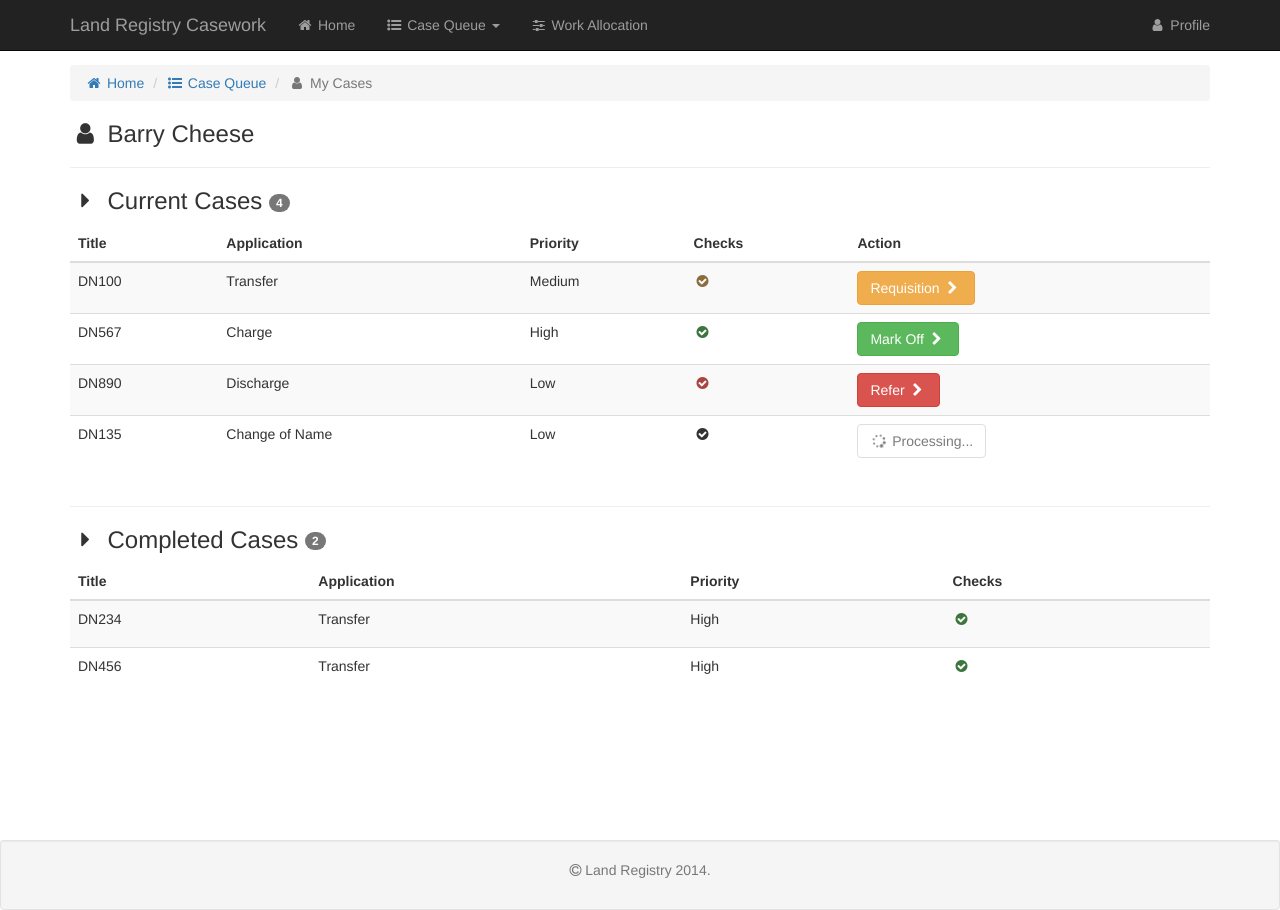
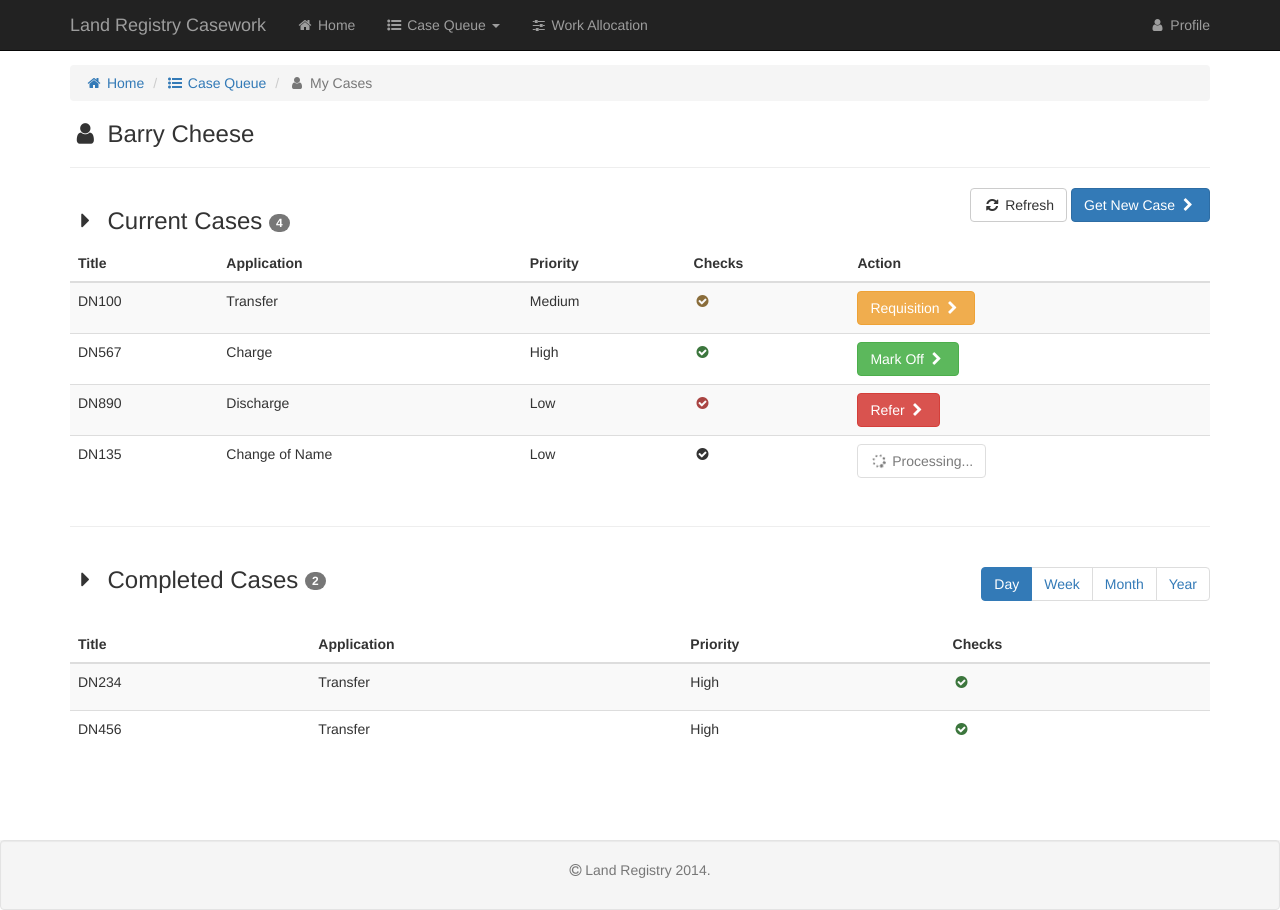
Before and after one commit to LandRegistry/workflow-prototype-discovery, a Jekyll site: the page built from work_queue_a.html, in a window 1280 px wide. Built offline with Jekyll 4.4.1, drawn with Linux system fonts in a browser that asks for light colours; nearby versions of some CDN libraries.

Commit message:
config, links and new buttons

```diff
--- a/_config.yml
+++ b/_config.yml
@@ -3,8 +3,8 @@ title: Land Registry
 author: Land Registry
 email:
 description: Land Registry
-baseurl: "workflow-prototypes/" # the subpath of your site, e.g. /blog/
-url: "http://www.landregistryconcept.co.uk/" # the base hostname & protocol for your site
+baseurl: "/workflow-prototypes" # the subpath of your site, e.g. /blog/
+url: "http://www.landregistryconcept.co.uk" # the base hostname & protocol for your site
 
 
 # Build settings
--- a/_includes/header.html
+++ b/_includes/header.html
@@ -14,7 +14,7 @@
         <li class="dropdown">
           <a href="#" class="dropdown-toggle" data-toggle="dropdown" role="button" aria-expanded="false">Work Queue <span class="caret"></span></a>
           <ul class="dropdown-menu" role="menu">
-            <li><a href="/workqueuea/">Version A</a></li>
+            <li><a href="{{ site.baseurl }}/workqueuea/">Version A</a></li>
             <li><a href="#">Version B</a></li>
             <li><a href="#">Version C</a></li>
           </ul>
--- a/work_queue_a.html
+++ b/work_queue_a.html
@@ -11,7 +11,16 @@ permalink: /workqueuea/
 
 <h3><i class="fa fa-user fa-fw"></i> Barry Cheese</h3><hr>
 
-<h3><i class="fa fa-caret-right fa-fw"></i> Current Cases <span class="badge">4</span></h3>
+<div class="row">
+  <div class="col-md-6">
+    <h3><i class="fa fa-caret-right fa-fw"></i> Current Cases <span class="badge">4</span></h3>
+  </div>
+  <div class="col-md-6 text-right">
+    <button type="button" class="btn btn-default"><i class="fa fa-refresh fa-fw"></i> Refresh</button>
+    <button type="button" class="btn btn-primary">Get New Case <i class="fa fa-chevron-right fa-fw"></i></button>
+  </div>
+</div>
+
 <div class="table-responsive">
   <table class="table table-striped table-hover">
     <thead>
@@ -56,7 +65,22 @@ permalink: /workqueuea/
   </table>
 </div><hr>
 
-<h3><i class="fa fa-caret-right fa-fw"></i> Completed Cases <span class="badge">2</span></h3>
+<div class="row">
+  <div class="col-md-6">
+    <h3><i class="fa fa-caret-right fa-fw"></i> Completed Cases <span class="badge">2</span></h3>
+  </div>
+  <div class="col-md-6 text-right">
+    <nav>
+      <ul class="pagination">
+        <li class="active"><a href="#">Day</a></li>
+        <li><a href="#">Week</a></li>
+        <li><a href="#">Month</a></li>
+        <li><a href="#">Year</a></li>
+      </ul>
+    </nav>
+  </div>
+</div>
+
 <div class="table-responsive">
   <table class="table table-striped table-hover">
     <thead>
```
